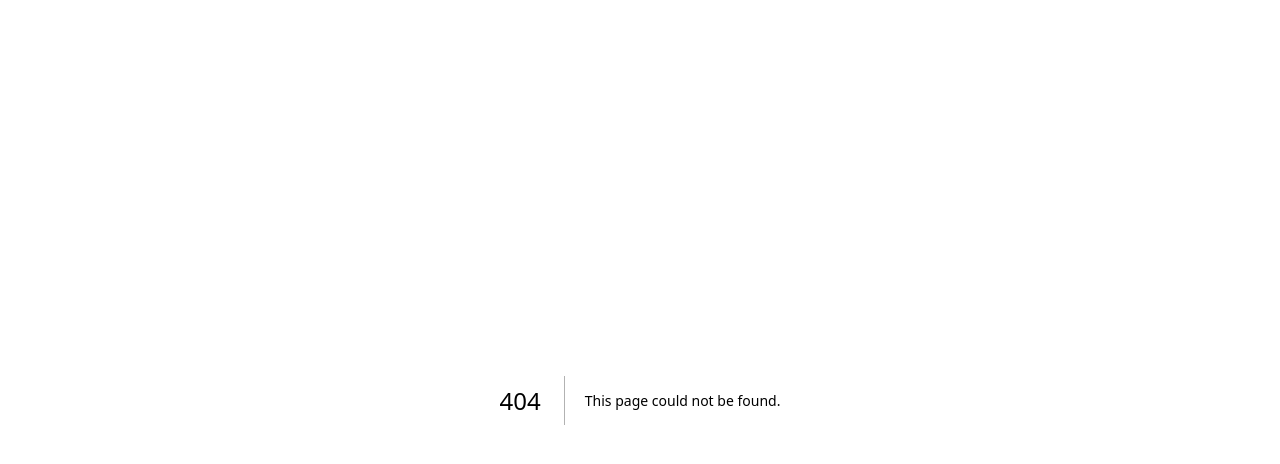
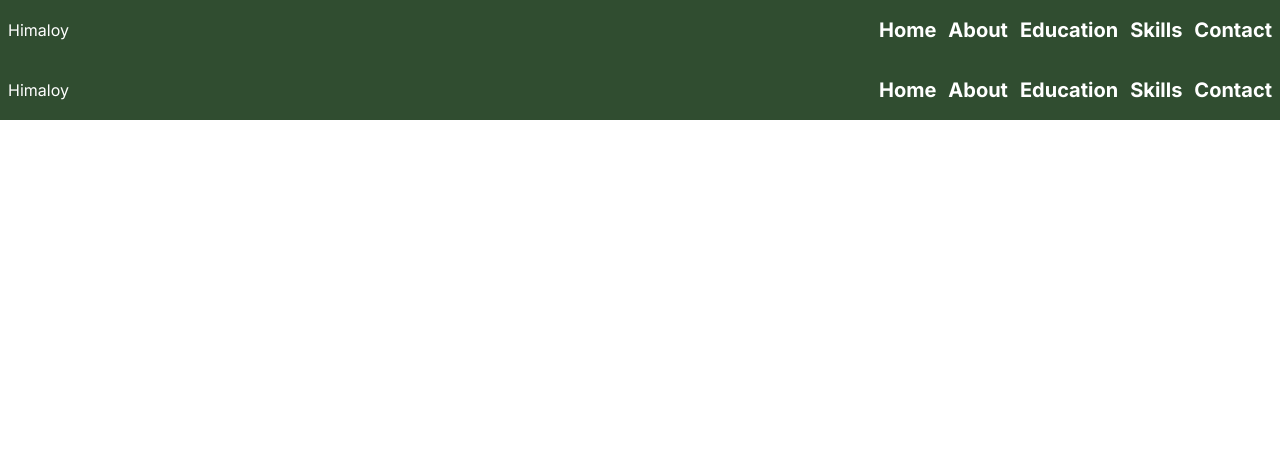
Before and after one commit to himaloyashish/portfolio-pro, a Next.js app: page /navbar in a window 1280 px wide. Before the commit this address had no page. Shown: the top 464 px of the page. Built offline with nearby package versions, Linux system fonts and the light colour scheme.

Commit message:
navbar header created

```diff
--- a/src/app/layout.js
+++ b/src/app/layout.js
@@ -1,17 +1,22 @@
 import { Inter } from 'next/font/google'
 import './globals.css'
+import Navbar from './navbar/page.jsx'
 
 const inter = Inter({ subsets: ['latin'] })
 
 export const metadata = {
   title: 'Himaloy Bala Ashish Portfolio',
-  description: 'Generated by create next app',
+  description: 'A Portfolio project',
 }
 
 export default function RootLayout({ children }) {
   return (
     <html lang="en">
-      <body className={inter.className}>{children}</body>
+      <body className={inter.className}>
+        <Navbar></Navbar>
+        {children}
+
+        </body>
     </html>
   )
 }
--- /dev/null
+++ b/src/app/navbar/page.jsx
@@ -0,0 +1,22 @@
+import React from 'react';
+
+const Navbar = () => {
+    return (
+        <div className=' py-4 px-2 bg-[#304D30] text-white'>
+            <ul className=' lg:flex  justify-between items-center '>
+                <ul>
+                    <li><a href="#">Himaloy</a></li>
+                </ul>
+                <ul className='lg:flex gap-3'>
+                    <li className='font-bold text-xl '><a href="#home">Home</a></li>
+                    <li className='font-bold text-xl '><a href="#about">About</a></li>
+                    <li className='font-bold text-xl '><a href="#education">Education</a></li>
+                    <li className='font-bold text-xl '><a href="#skills">Skills</a></li>
+                    <li className='font-bold text-xl '><a href="#contact">Contact</a></li>
+                </ul>
+            </ul>
+        </div>
+    );
+};
+
+export default Navbar;
--- a/src/app/page.js
+++ b/src/app/page.js
@@ -1,8 +1,7 @@
-import Image from 'next/image'
 
 export default function Home() {
   return (
-    <main className="flex min-h-screen flex-col items-center justify-between p-24">
+    <main className="flex min-h-screen flex-col items-center justify-between p-24 bg-[#163020] ">
       <p>portfolio HBA</p>
     </main>
   )
```
